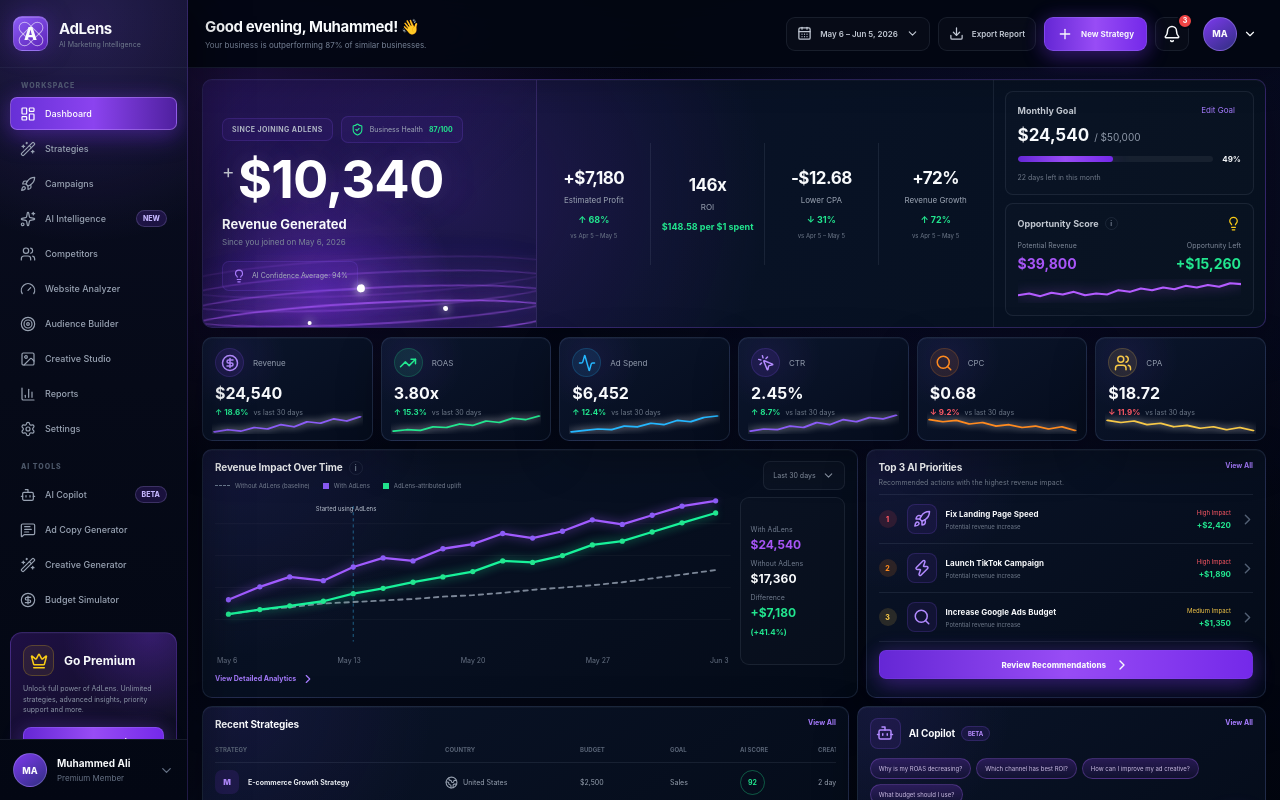
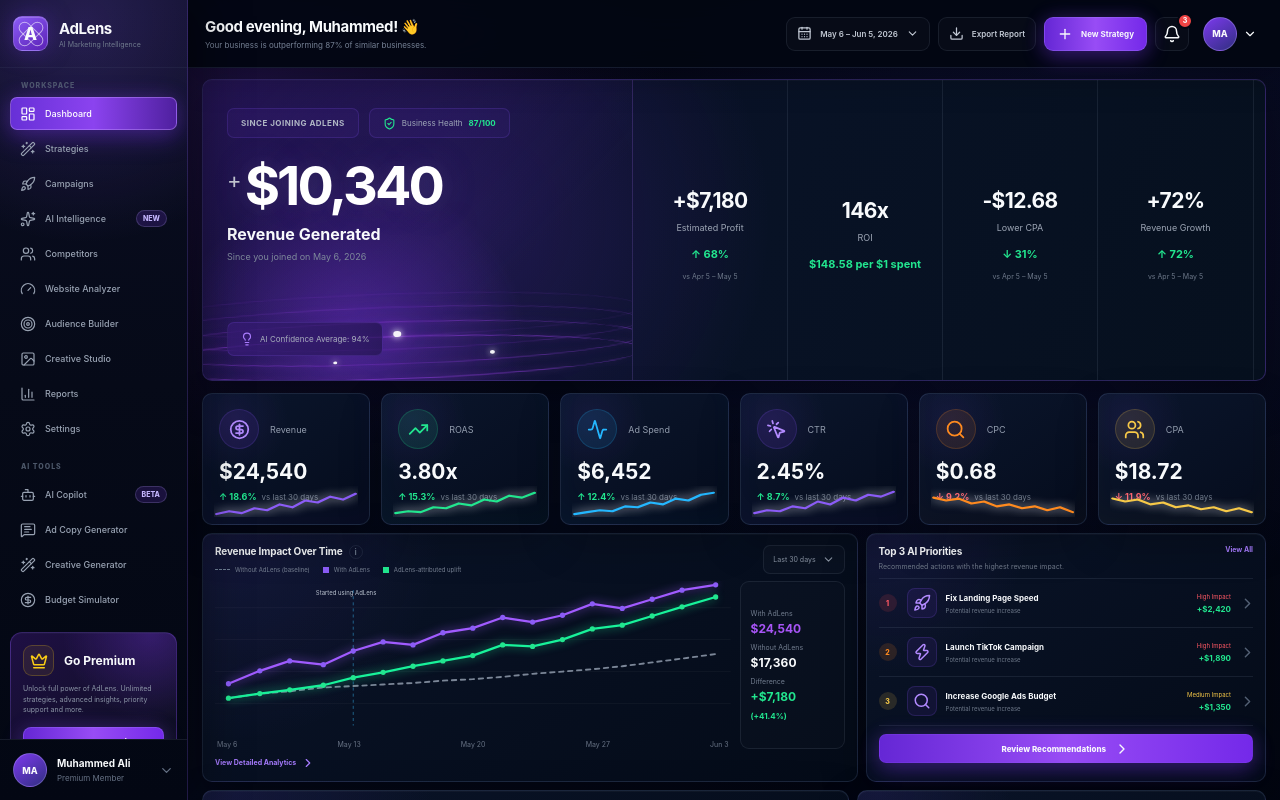
Before and after one commit to ali340611/adlens, a Next.js app in the folder frontend/: page / in a window 1280 px wide. Shown: the top 800 px of the page. Built offline with nearby package versions, Linux system fonts and the light colour scheme.

Commit message:
Match AdLens hero and KPI cards to reference

```diff
--- a/frontend/app/globals.css
+++ b/frontend/app/globals.css
@@ -2399,3 +2399,322 @@ body {
   background: linear-gradient(145deg, #a05cff, #6d2edb) !important;
   box-shadow: 0 0 20px rgba(155, 92, 255, 0.24) !important;
 }
+
+/* =========================================================
+   HERO + KPI REFERENCE MATCH
+   ========================================================= */
+
+@media (min-width: 1200px) {
+  /* Hero genel ölçüsü */
+  .hero-section {
+    min-height: 274px !important;
+    grid-template-columns:
+      minmax(430px, 1.16fr)
+      minmax(620px, 1.62fr)
+      minmax(330px, 0.92fr) !important;
+  }
+
+  /* Sol gelir alanı */
+  .hero-revenue {
+    justify-content: flex-start !important;
+    padding: 28px 24px 20px !important;
+  }
+
+  .hero-labels {
+    gap: 10px !important;
+  }
+
+  .hero-pill,
+  .health-pill {
+    min-height: 30px;
+    padding: 0 13px !important;
+    border-radius: 7px !important;
+    font-size: 8px !important;
+  }
+
+  .revenue-value {
+    margin-top: 22px !important;
+  }
+
+  .revenue-value small {
+    margin-top: 7px !important;
+    font-size: 22px !important;
+  }
+
+  .revenue-value strong {
+    font-size: clamp(54px, 4vw, 70px) !important;
+    font-weight: 650 !important;
+    letter-spacing: -0.055em !important;
+  }
+
+  .hero-revenue h2 {
+    margin-top: 13px !important;
+    font-size: 16px !important;
+    font-weight: 700 !important;
+  }
+
+  .hero-revenue > p {
+    margin-top: 7px !important;
+    font-size: 9px !important;
+  }
+
+  .confidence-pill {
+    position: absolute;
+    z-index: 4;
+    bottom: 24px;
+    left: 24px;
+    margin: 0 !important;
+    padding: 9px 12px !important;
+    font-size: 8px !important;
+    background:
+      linear-gradient(
+        90deg,
+        rgba(55, 28, 118, 0.78),
+        rgba(32, 20, 74, 0.65)
+      ) !important;
+  }
+
+  /* Referanstaki daha doğal mor dalga */
+  .energy-wave {
+    right: -10px !important;
+    bottom: -18px !important;
+    left: -70px !important;
+    height: 142px !important;
+    transform: rotate(-2deg) scaleY(0.74) !important;
+    opacity: 0.95 !important;
+  }
+
+  .wave {
+    height: 58px !important;
+    border-width: 1.5px !important;
+    border-color: rgba(170, 74, 255, 0.62) !important;
+    filter:
+      drop-shadow(0 0 4px rgba(191, 92, 255, 0.68))
+      drop-shadow(0 0 15px rgba(126, 48, 232, 0.45)) !important;
+  }
+
+  .wave-one {
+    bottom: 0 !important;
+  }
+
+  .wave-two {
+    bottom: 20px !important;
+    opacity: 0.72 !important;
+  }
+
+  .wave-three {
+    bottom: 40px !important;
+    opacity: 0.45 !important;
+  }
+
+  .wave-four {
+    bottom: 58px !important;
+    opacity: 0.22 !important;
+  }
+
+  .light-one {
+    left: 51% !important;
+    bottom: 57px !important;
+  }
+
+  .light-two {
+    left: 70% !important;
+    bottom: 30px !important;
+  }
+
+  .light-three {
+    left: 39% !important;
+    bottom: 23px !important;
+  }
+
+  /* Orta performans alanı */
+  .hero-performance {
+    align-items: stretch !important;
+  }
+
+  .hero-performance article {
+    min-height: 100% !important;
+    padding: 32px 14px 24px !important;
+    justify-content: center !important;
+  }
+
+  .hero-performance strong {
+    font-size: 21px !important;
+  }
+
+  .hero-performance span {
+    margin-top: 9px !important;
+    font-size: 9px !important;
+  }
+
+  .hero-performance b {
+    margin-top: 14px !important;
+    font-size: 11px !important;
+  }
+
+  .hero-performance small {
+    margin-top: 11px !important;
+    font-size: 7px !important;
+  }
+
+  /* Sağ iki kart */
+  .hero-side {
+    gap: 10px !important;
+    padding: 13px !important;
+  }
+
+  .goal-card,
+  .opportunity-card {
+    padding: 16px 17px !important;
+    border-radius: 9px !important;
+  }
+
+  .goal-value {
+    margin-top: 13px !important;
+  }
+
+  .goal-value strong {
+    font-size: 21px !important;
+  }
+
+  .goal-value span {
+    font-size: 10px !important;
+  }
+
+  .goal-progress-row {
+    margin-top: 13px !important;
+  }
+
+  .goal-progress {
+    height: 6px !important;
+  }
+
+  .goal-card > small {
+    margin-top: 10px !important;
+    font-size: 7px !important;
+  }
+
+  .opportunity-values {
+    margin-top: 14px !important;
+  }
+
+  .opportunity-values span {
+    font-size: 8px !important;
+  }
+
+  .opportunity-values strong {
+    font-size: 17px !important;
+  }
+
+  .opportunity-chart {
+    height: 31px !important;
+    margin-top: 9px !important;
+  }
+
+  /* KPI satırı */
+  .metrics-grid {
+    gap: 11px !important;
+    margin-top: 12px !important;
+  }
+
+  .metric-card {
+    min-height: 132px !important;
+    padding: 15px 16px 11px !important;
+    border-radius: 10px !important;
+  }
+
+  .metric-heading {
+    gap: 11px !important;
+  }
+
+  .metric-heading > span {
+    font-size: 9px !important;
+  }
+
+  .metric-icon {
+    width: 40px !important;
+    height: 40px !important;
+    border-radius: 50% !important;
+  }
+
+  .metric-icon svg {
+    width: 21px !important;
+    height: 21px !important;
+  }
+
+  .metric-value {
+    margin-top: 10px !important;
+    font-size: 21px !important;
+    font-weight: 700 !important;
+  }
+
+  .metric-change {
+    gap: 5px !important;
+    margin-top: 7px !important;
+  }
+
+  .metric-change b {
+    font-size: 9px !important;
+  }
+
+  .metric-change span {
+    font-size: 8px !important;
+  }
+
+  .metric-card > svg {
+    right: 11px !important;
+    bottom: 7px !important;
+    width: calc(100% - 22px) !important;
+    height: 31px !important;
+  }
+
+  .metric-card polyline {
+    stroke-width: 2.2px !important;
+  }
+
+  /* KPI kartlarına referanstaki renkli alt parıltı */
+  .metric-card.violet {
+    box-shadow:
+      inset 0 -15px 24px rgba(124, 58, 237, 0.035),
+      0 16px 40px rgba(0, 0, 0, 0.25) !important;
+  }
+
+  .metric-card.green {
+    box-shadow:
+      inset 0 -15px 24px rgba(24, 242, 154, 0.025),
+      0 16px 40px rgba(0, 0, 0, 0.25) !important;
+  }
+
+  .metric-card.blue {
+    box-shadow:
+      inset 0 -15px 24px rgba(36, 199, 255, 0.028),
+      0 16px 40px rgba(0, 0, 0, 0.25) !important;
+  }
+
+  .metric-card.orange {
+    box-shadow:
+      inset 0 -15px 24px rgba(255, 133, 27, 0.025),
+      0 16px 40px rgba(0, 0, 0, 0.25) !important;
+  }
+
+  .metric-card.yellow {
+    box-shadow:
+      inset 0 -15px 24px rgba(255, 208, 36, 0.025),
+      0 16px 40px rgba(0, 0, 0, 0.25) !important;
+  }
+}
+
+/* Büyük 16:9 ekranlarda referans ölçeği */
+@media (min-width: 1500px) and (min-aspect-ratio: 16/10) {
+  .dashboard-container {
+    padding: 14px 18px 24px !important;
+  }
+
+  .hero-section {
+    min-height: 286px !important;
+  }
+
+  .metric-card {
+    min-height: 138px !important;
+  }
+}
```
